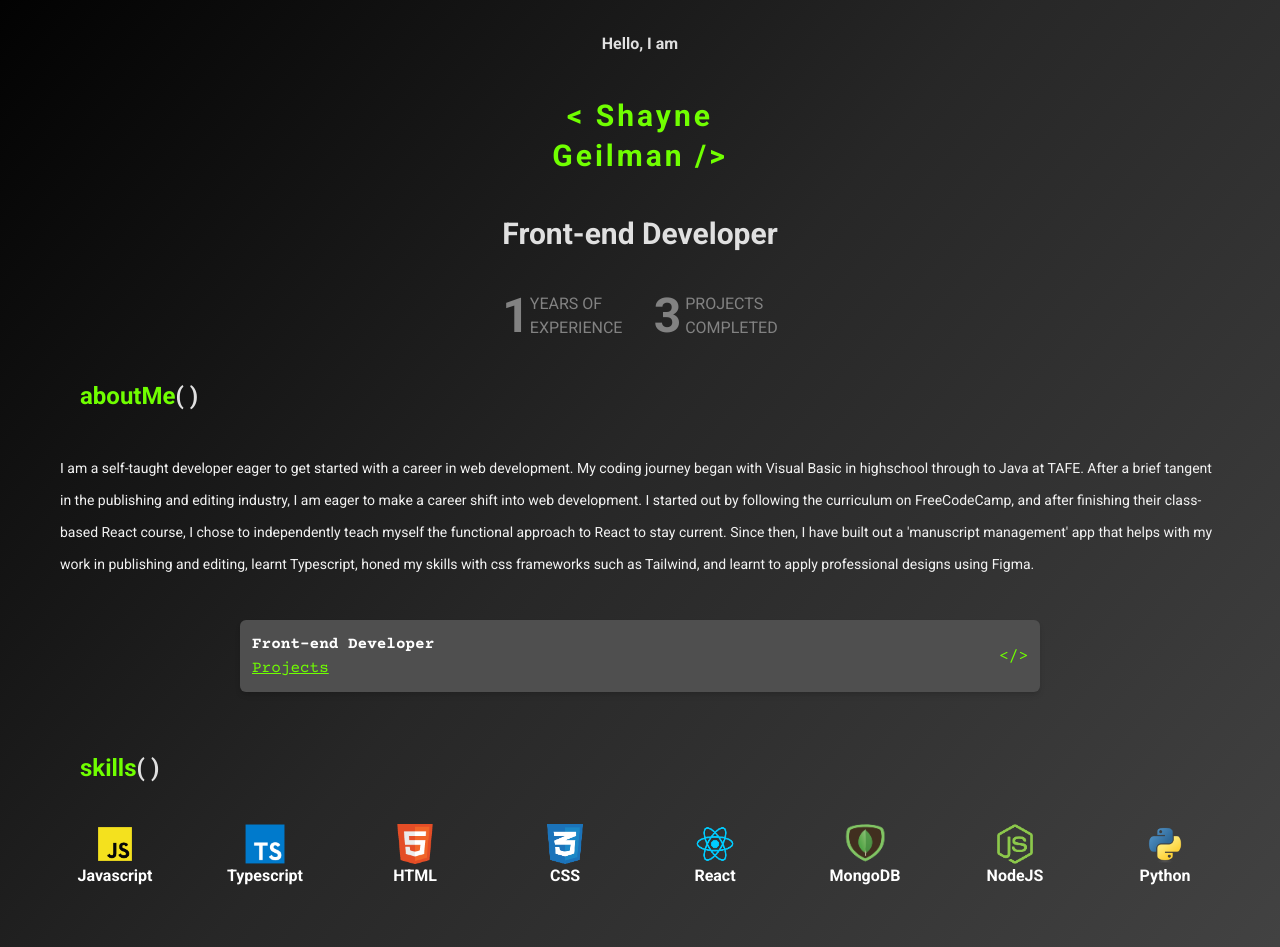
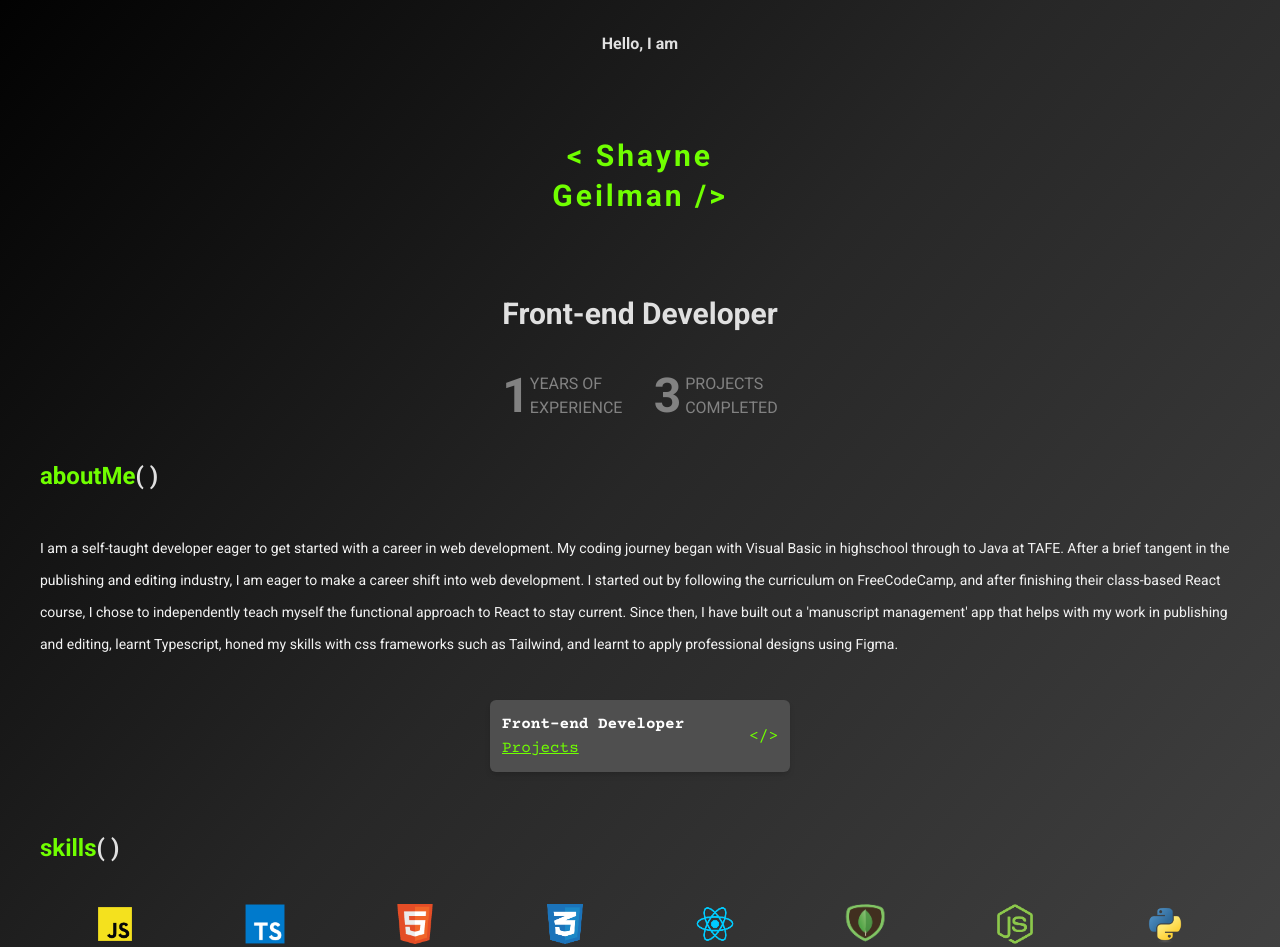
Before and after one commit to ShayneJG/Portfolio, a React (Vite) app: page / in a window 1280 px wide. Shown: the part 60-1007 px from the top of the page. Built offline with nearby package versions, Linux system fonts and the light colour scheme.

Commit message:
removed left padding from headings

```diff
--- a/src/App.tsx
+++ b/src/App.tsx
@@ -8,8 +8,9 @@ function App() {
   return (
     <div className="App">
       <Header />
-      <main>
-        <Introduction />
+
+      <Introduction />
+      <main className="m-auto max-w-7xl  ">
         <Description />
         <Skills />
         <Projects />
--- a/src/components/description.tsx
+++ b/src/components/description.tsx
@@ -3,13 +3,13 @@ function Description() {
     <div>
       <div>
         <div className="font-bold flex mb-5">
-          <h2 id="about" className="text-[#70FF00] pl-10 pb-5 text-2xl  ">
+          <h2 id="about" className="text-[#70FF00] pb-5 text-2xl  ">
             aboutMe
           </h2>
           <p className="text-[#E0E0E0] text-2xl">( )</p>
         </div>
 
-        <p className="text-[#F2F2F2] font-normal text-sm leading-8 mx-5">
+        <p className="text-[#F2F2F2] font-normal text-sm leading-8 ">
           I am a self-taught developer eager to get started with a career in web
           development. My coding journey began with Visual Basic in highschool
           through to Java at TAFE. After a brief tangent in the publishing and
@@ -24,7 +24,7 @@ function Description() {
         </p>
       </div>
       <div>
-        <div className="bg-[#4F4F4F] my-10 shadow-md rounded-md font-courier flex justify-between items-center p-3 w-2/3 mx-auto">
+        <div className="bg-[#4F4F4F] my-10 shadow-md rounded-md font-courier flex justify-between items-center p-3 w-2/3 mx-auto lg:w-[300px]">
           <div>
             <h3 className="text-white font-bold">Front-end Developer</h3>
             <a href="#projects" className="text-[#70FF00] underline">
--- a/src/components/introduction.tsx
+++ b/src/components/introduction.tsx
@@ -3,7 +3,7 @@ function Introduction() {
     <div className="w-full mx-auto my-10 flex flex-col justify-center items-center font-bold text-center">
       <div className="text-[#E0E0E0]">
         <p>Hello, I am</p>
-        <div className="text-[#70FF00] my-10 text-3xl  tracking-widest leading-10">
+        <div className="text-[#70FF00] my-20  text-3xl  tracking-widest leading-10">
           <h1>&lt; Shayne</h1>
           <h1>Geilman /&gt;</h1>
         </div>
--- a/src/components/projects.tsx
+++ b/src/components/projects.tsx
@@ -40,7 +40,7 @@ function Projects() {
   return (
     <div className="h-80 mt-10">
       <div className="font-bold flex mb-5">
-        <h1 id="projects" className="text-[#70FF00] pl-10 pb-5 text-2xl  ">
+        <h1 id="projects" className="text-[#70FF00] pb-5 text-2xl  ">
           projects
         </h1>
         <p className="text-[#E0E0E0] text-2xl">( )</p>
--- a/src/components/skills.tsx
+++ b/src/components/skills.tsx
@@ -2,7 +2,7 @@ function Skills() {
   return (
     <div className="py-5">
       <div className="font-bold flex mb-5">
-        <h1 id="projects" className="text-[#70FF00] pl-10 pb-5 text-2xl  ">
+        <h1 id="projects" className="text-[#70FF00] pb-5 text-2xl  ">
           skills
         </h1>
         <p className="text-[#E0E0E0] text-2xl">( )</p>
```
